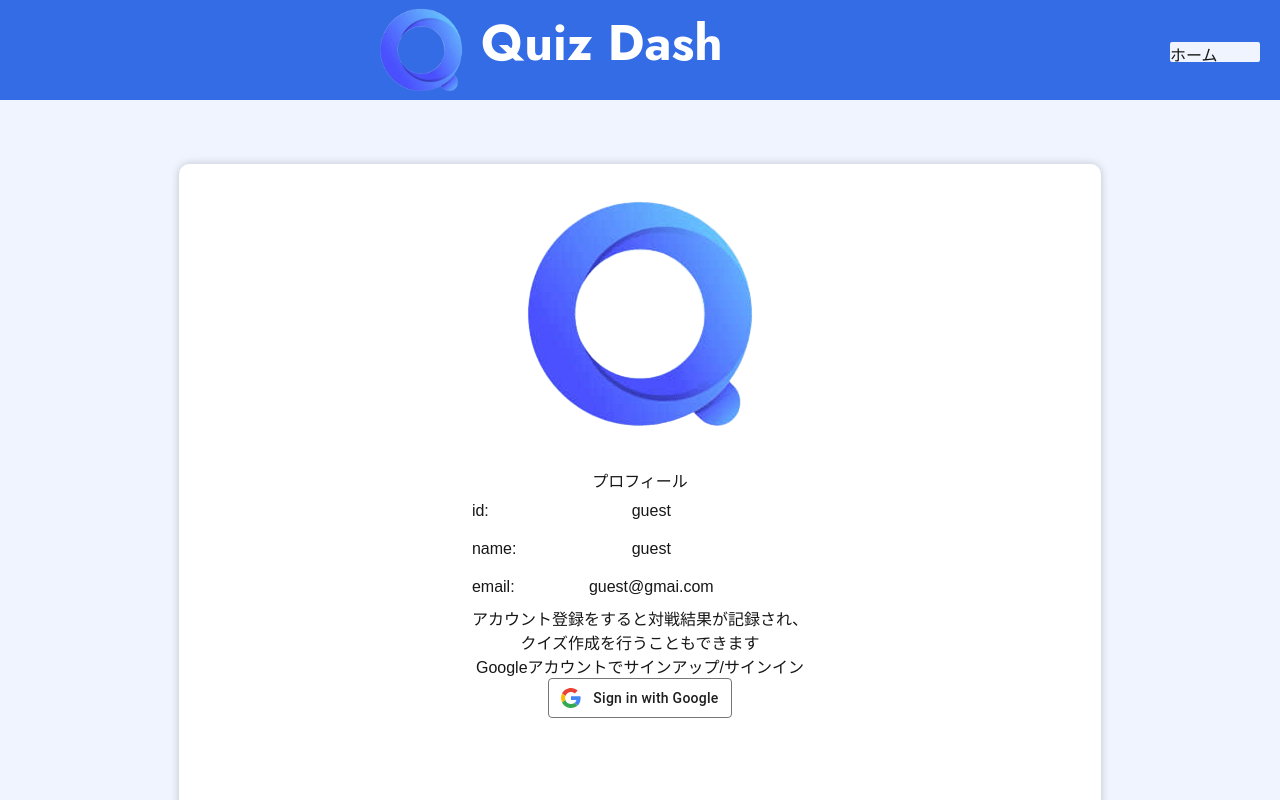
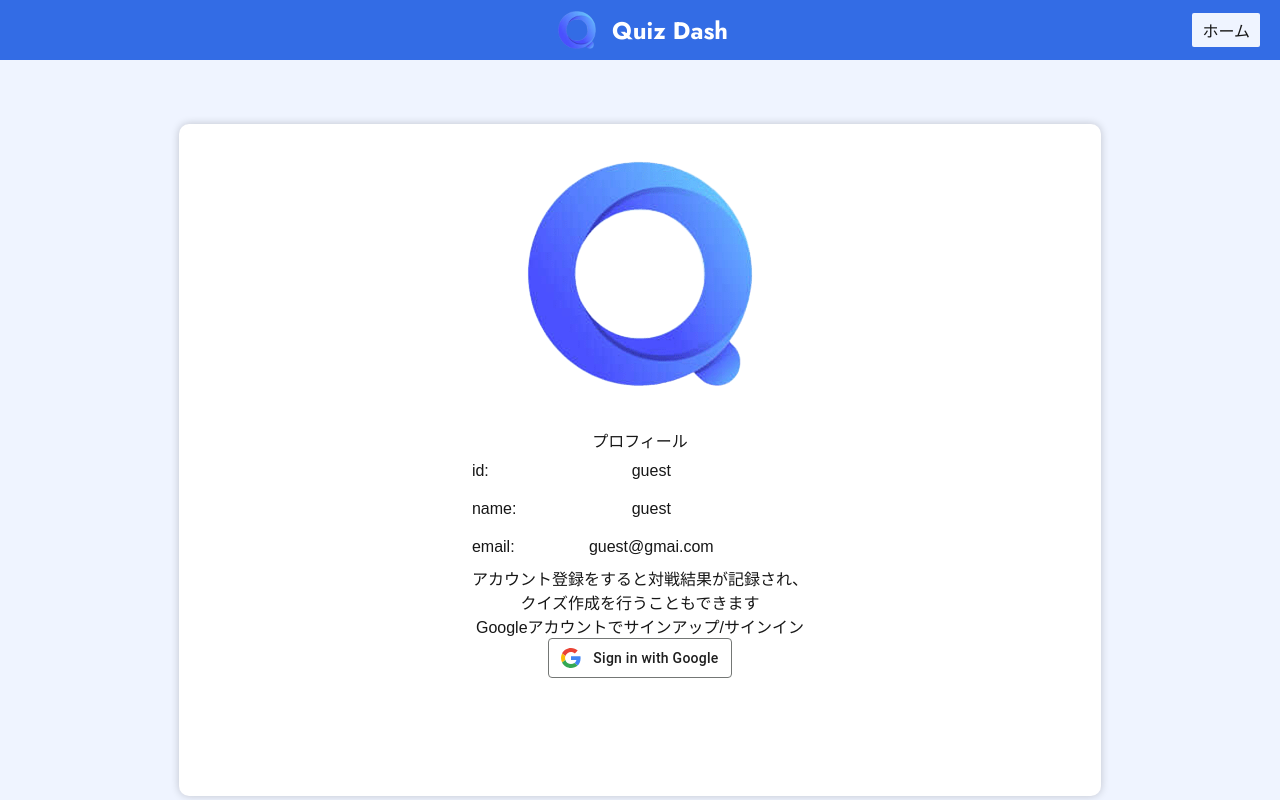
Before and after one commit to s1f102301336/QuizApp-react, a Next.js app: page /accounts/login in a window 1280 px wide. Built offline with nearby package versions, Linux system fonts and the light colour scheme; no server answers.

Commit message:
ハンバーガーメニューを仮作成

```diff
--- a/src/app/accounts/login/login.module.css
+++ b/src/app/accounts/login/login.module.css
@@ -14,6 +14,7 @@
 .profileCard {
   background-color: white;
   width: 80%;
+  height: auto;
   text-align: center;
   display: flex;
   justify-content: center;
@@ -44,7 +45,7 @@
 }
 
 .signOut {
-  width: 30%;
+  width: 40%;
   margin: auto;
   color: white;
   border-radius: 15px;
--- a/src/components/GoogleBtn.tsx
+++ b/src/components/GoogleBtn.tsx
@@ -3,6 +3,7 @@ import style from "./GoogleBtn.module.css";
 
 export const GoogleBtn = () => {
   return (
+    <div>
       <button className={style.gsiMaterialButton}>
         <div className={style.gsiMaterialButtonState}></div>
         <div className={style.gsiMaterialButtonContentWrapper}>
@@ -39,5 +40,6 @@ export const GoogleBtn = () => {
           <span style={{ display: "none" }}>Sign in with Google</span>
         </div>
       </button>
+    </div>
   );
 };
--- a/src/components/Header.module.css
+++ b/src/components/Header.module.css
@@ -1,12 +1,39 @@
+/* ヘッダーの基本レイアウト */
 .container {
-  background-color: none;
   position: relative;
   width: 100%;
-  height: 100px;
+  height: 60px;
+  display: flex;
+  align-items: center;
+  justify-content: space-between;
+  padding: 0 20px;
+  background-color: #336ce5;
+}
+
+/* ロゴの中央配置 */
+.text {
+  position: absolute;
+  left: 50%;
+  transform: translateX(-50%);
   display: flex;
   align-items: center;
 }
 
+/* 画像サイズ調整 */
+.logo {
+  min-width: 50px;
+  width: 50px;
+  height: auto;
+  margin-right: 10px;
+}
+
+/* アプリ名のデザイン */
+.appName {
+  font-size: 24px;
+  color: white;
+}
+
+/* メニュー (PC用) */
 .menu {
   position: absolute;
   right: 20px;
@@ -14,40 +41,53 @@
 
 .menuBody {
   display: flex;
-  flex-direction: column;
+  gap: 15px;
 }
 
 .btn {
   background-color: #eff4ff;
   border-radius: 2px;
-  width: 90px;
-  height: 20px;
-  margin-top: 5%;
+  padding: 5px 10px;
   cursor: pointer;
 }
 
-.logo {
-  min-width: 30px;
-  min-height: 30px;
-  width: 20%;
-  height: auto;
-  margin-right: 5px;
+/* ハンバーガーボタン (スマホ用) */
+.hamburger {
+  display: none;
+  font-size: 24px;
+  background: none;
+  border: none;
+  color: white;
+  cursor: pointer;
 }
 
+/* スマホ用のレスポンシブ対応 */
+@media (max-width: 800px) {
+  /* ロゴの配置を統一 */
   .text {
-  position: absolute;
     left: 50%;
     transform: translateX(-50%);
-  display: flex;
-  flex-direction: row;
   }
 
-.appName {
-  min-height: 70px;
-  font-size: 50px;
+  /* メニューを隠す */
+  .menu {
+    position: absolute;
+    top: 60px;
+    right: 0;
+    background: #336ce5;
+    width: 200px;
+    padding: 10px;
+    display: none;
+  }
+
+  /* メニューが開いたときの表示 */
+  .menu.open {
     display: flex;
-  align-items: flex-end;
-  height: 100%;
-  color: white;
-  margin-top: 2%;
+    flex-direction: column;
   }
+
+  /* ハンバーガーメニューのボタンを表示 */
+  .hamburger {
+    display: block;
+  }
+}
--- a/src/components/Header.tsx
+++ b/src/components/Header.tsx
@@ -1,7 +1,7 @@
 "use client";
 
 import Link from "next/link";
-import React from "react";
+import React, { useState } from "react";
 import style from "./Header.module.css";
 import Image from "next/image";
 import Logo from "../../public/Logo_2.png";
@@ -17,6 +17,8 @@ export const Header = ({ isLogo, page }: { isLogo: boolean; page: Page }) => {
   const router = useRouter();
   const { user } = useAuth();
   const isSignIn = !!user;
+  const [menuOpen, setMenuOpen] = useState(false);
+
   const handleNavigation = () => {
     if (isSignIn) {
       router.push("/quiz/create");
@@ -24,15 +26,27 @@ export const Header = ({ isLogo, page }: { isLogo: boolean; page: Page }) => {
       alert("ログインが必要です");
     }
   };
+
   return (
     <div className={style.container}>
+      {/* ロゴ部分 */}
       {isLogo && (
         <div className={style.text}>
           <Image src={Logo} alt="Logo Icon" className={style.logo} />
           <div className={`${jost.className} ${style.appName}`}>Quiz Dash</div>
         </div>
       )}
-      <div className={style.menu}>
+
+      {/* ハンバーガーボタン (スマホ用) */}
+      <button
+        className={style.hamburger}
+        onClick={() => setMenuOpen(!menuOpen)}
+      >
+        ☰
+      </button>
+
+      {/* メニュー */}
+      <div className={`${style.menu} ${menuOpen ? style.open : ""}`}>
         <div className={style.menuBody}>
           {page === "home" ? (
             <>
@@ -48,7 +62,7 @@ export const Header = ({ isLogo, page }: { isLogo: boolean; page: Page }) => {
               ホーム
             </Link>
           ) : (
-            <div></div> //playページでは表示しない
+            <div></div> // playページでは表示しない
           )}
         </div>
       </div>
```
Lines whose indentation alone changed are shown as unchanged.
